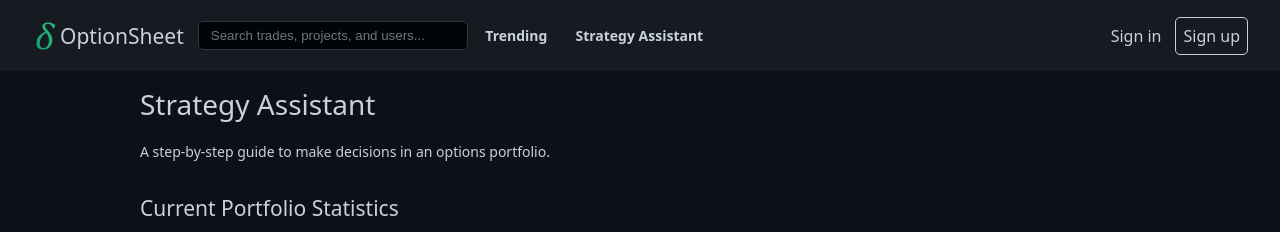
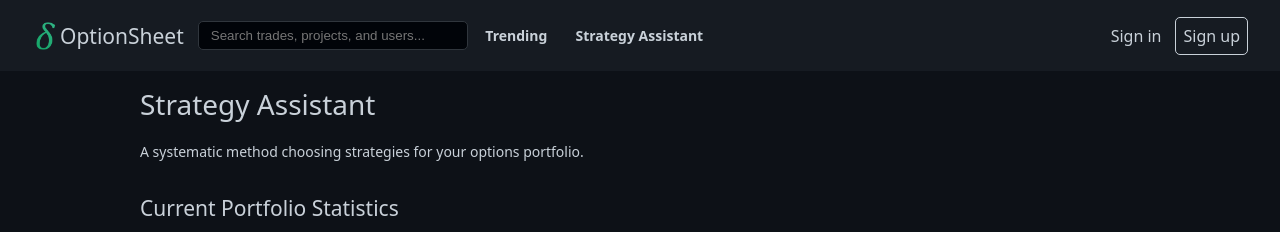
Before and after one commit to stephenreynolds/optionsheet, a React app: page /strategy-assistant in a window 1280 px wide. Shown: the top 232 px of the page. Built offline with nearby package versions, Linux system fonts and the light colour scheme; what redux-immutable-state-invariant would draw is missing.

Commit message:
fix: phrasing

```diff
--- a/src/components/portfolio/assistant.tsx
+++ b/src/components/portfolio/assistant.tsx
@@ -98,7 +98,7 @@ const StrategyAssistant = () => {
     <Container>
       <h1>Strategy Assistant</h1>
       <p>
-        A step-by-step guide to make decisions in an options portfolio.
+        A systematic method choosing strategies for your options portfolio.
       </p>
 
       <br />
```
